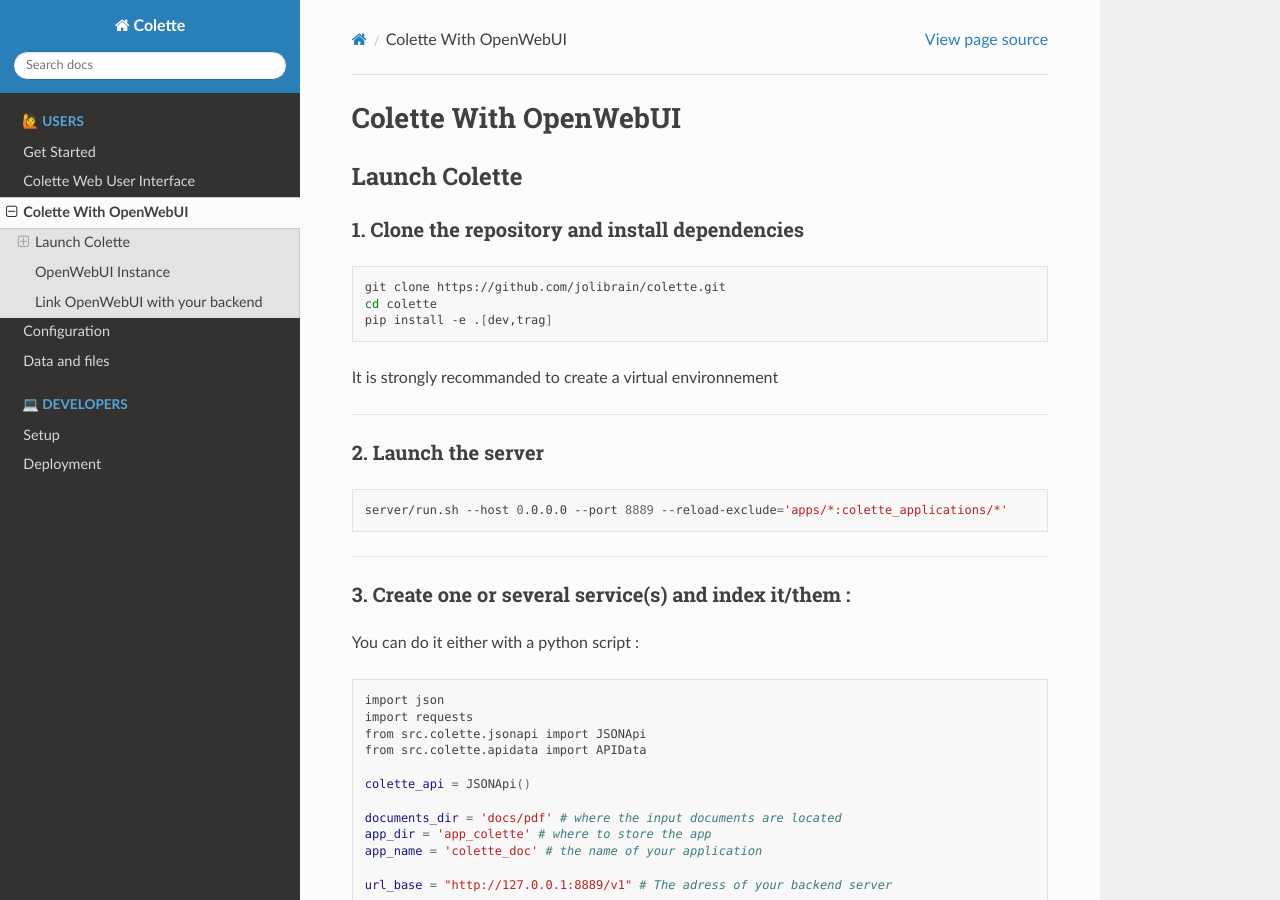
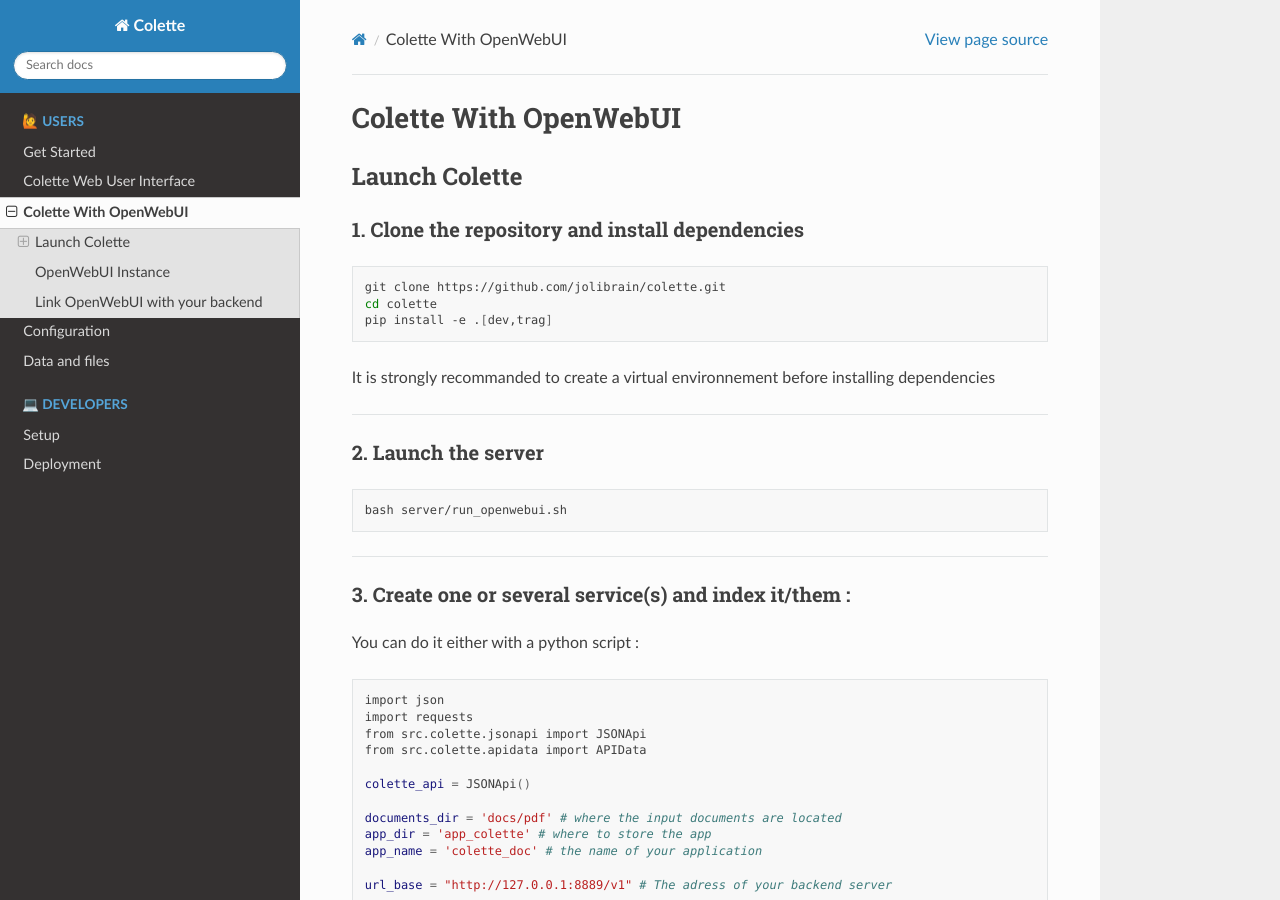
Before and after one commit to ship-zone/colette, a Sphinx documentation site: the page built from docs/source/users/openwebui.md, in a window 1280 px wide and 900 px high. Built offline with Sphinx 7.4.7 and the Read the Docs theme 3.1.0, drawn with Linux system fonts in a browser that asks for light colours.

Commit message:
doc adapted accordingly

````diff
--- a/docs/source/users/openwebui.md
+++ b/docs/source/users/openwebui.md
@@ -10,14 +10,14 @@
 pip install -e .[dev,trag]
 ```
 
-It is strongly recommanded to create a virtual environnement
+It is strongly recommanded to create a virtual environnement before installing dependencies
 
 ---
 
 ### 2. Launch the server
 
 ```bash
-server/run.sh --host 0.0.0.0 --port 8889 --reload-exclude='apps/*:colette_applications/*'
+bash server/run_openwebui.sh
 ```
 
 ---
````
